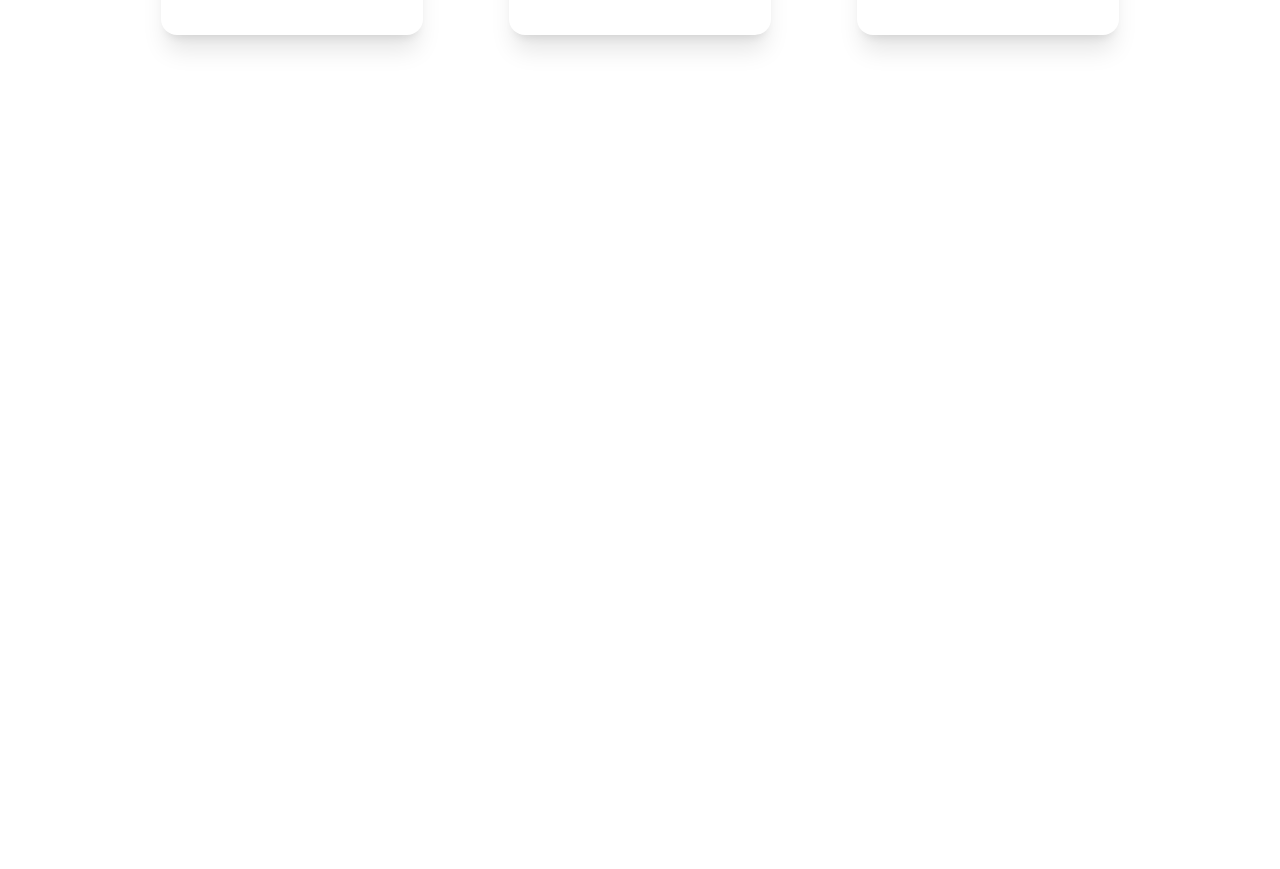
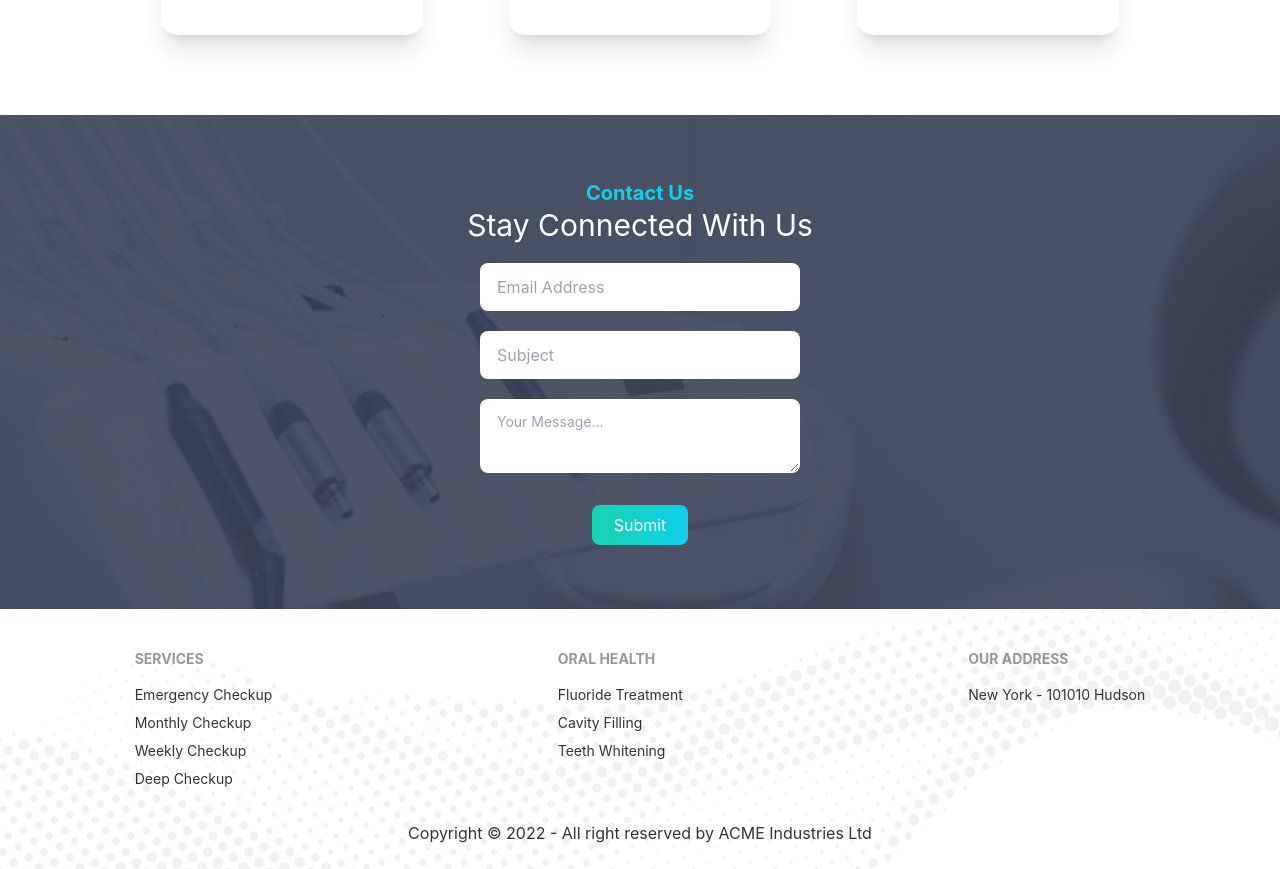
Before and after one commit to NafiulA/doctor-portal-client, a React (Create React App) app: page / in a window 1280 px wide. Shown: the part 3422-4291 px from the top of the page. Before the commit the page ends 3537 px from the top, so only its background shows below. Built offline with nearby package versions, Linux system fonts and the light colour scheme.

Commit message:
footer and contact sec done

```diff
--- a/src/App.js
+++ b/src/App.js
@@ -6,6 +6,7 @@ import Contact from './Pages/Contact/Contact';
 import Home from './Pages/Home/Home/Home';
 import Login from './Pages/Login/Login';
 import Reviews from './Pages/Reviews/Reviews';
+import Footer from './Pages/Shared/Footer/Footer';
 import Header from './Pages/Shared/Header/Header';
 import Signup from './Pages/Signup/Signup';
 
@@ -22,6 +23,7 @@ function App() {
         <Route path='/login' element={<Login></Login>}></Route>
         <Route path='/signup' element={<Signup></Signup>}></Route>
       </Routes>
+      <Footer></Footer>
     </div>
   );
 }
--- /dev/null
+++ b/src/Pages/Home/ContactSec/ContactSec.js
@@ -0,0 +1,19 @@
+import React from 'react';
+import appointment from "../../../assets/images/appointment.png";
+
+const ContactSec = () => {
+    return (
+        <div style={{ backgroundImage: `url(${appointment})` }} className='text-center py-16'>
+            <h3 className='text-xl text-primary font-bold'>Contact Us</h3>
+            <h2 className='text-3xl text-white'>Stay Connected With Us</h2>
+            <form className='flex flex-col'>
+                <input type="text" placeholder="Email Address" class="inline-block input mx-auto my-5 w-full max-w-xs" />
+                <input type="text" placeholder="Subject" class="inline-block input mb-5 w-full mx-auto max-w-xs" />
+                <textarea class="inline-block textarea  mb-8 w-full mx-auto max-w-xs" placeholder="Your Message..."></textarea>
+                <input type="submit" className="bg-primary text-white w-24 py-2 mx-auto rounded-lg bg-gradient-to-r from-secondary to-primary" value="Submit" />
+            </form>
+        </div>
+    );
+};
+
+export default ContactSec;
--- a/src/Pages/Home/Home/Home.js
+++ b/src/Pages/Home/Home/Home.js
@@ -5,6 +5,7 @@ import Info from '../Info/Info';
 import Services from '../Services/Services';
 import HomeAppointment from '../HomeAppointment/HomeAppointment';
 import Testimonials from '../Testimonials/Testimonials';
+import ContactSec from '../ContactSec/ContactSec';
 
 const Home = () => {
     return (
@@ -15,6 +16,7 @@ const Home = () => {
             <ServiceBanner></ServiceBanner>
             <HomeAppointment></HomeAppointment>
             <Testimonials></Testimonials>
+            <ContactSec></ContactSec>
         </div>
     );
 };
--- a/src/Pages/Home/ReviewsCard/ReviewCard.js
+++ b/src/Pages/Home/ReviewsCard/ReviewCard.js
@@ -7,8 +7,8 @@ const ReviewCard = ({ review }) => {
             <div className="card-body">
                 <p>{review.review}</p>
                 <div className="flex items-center">
-                    <div class="avatar">
-                        <div class="w-16 rounded-full ring ring-primary ring-offset-base-100 mr-5">
+                    <div className="avatar">
+                        <div className="w-16 rounded-full ring ring-primary ring-offset-base-100 mr-5">
                             <img src={review.img} alt="" />
                         </div>
                     </div>
--- /dev/null
+++ b/src/Pages/Shared/Footer/Footer.js
@@ -0,0 +1,35 @@
+import React from 'react';
+import footer from "../../../assets/images/footer.png";
+
+const Footer = () => {
+    const date = new Date();
+    const year = date.getFullYear();
+    return (
+        <footer className="pt-10 bg-cover bg-center" style={{ backgroundImage: `url(${footer})` }}>
+            <div className='footer justify-items-center'>
+                <div>
+                    <span className="footer-title">Services</span>
+                    <p className="link link-hover">Emergency Checkup</p>
+                    <p className="link link-hover">Monthly Checkup</p>
+                    <p className="link link-hover">Weekly Checkup</p>
+                    <p className="link link-hover">Deep Checkup</p>
+                </div>
+                <div>
+                    <span className="footer-title">Oral Health</span>
+                    <p className="link link-hover">Fluoride Treatment</p>
+                    <p className="link link-hover">Cavity Filling</p>
+                    <p className="link link-hover">Teeth Whitening</p>
+                </div>
+                <div>
+                    <span className="footer-title">Our Address</span>
+                    <p className="link link-hover">New York - 101010 Hudson</p>
+                </div>
+            </div>
+            <div className='text-center pt-8 pb-6'>
+                <p>Copyright © {year} - All right reserved by ACME Industries Ltd</p>
+            </div>
+        </footer>
+    );
+};
+
+export default Footer;
```
